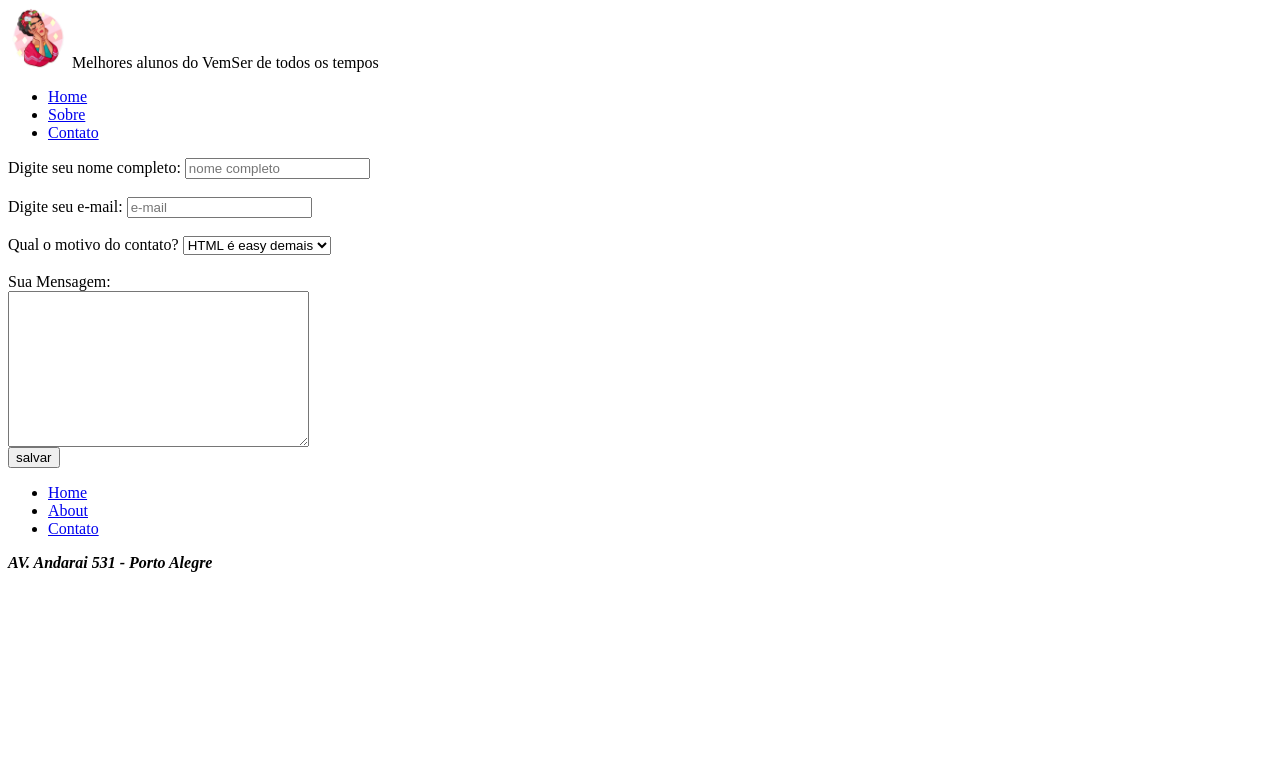
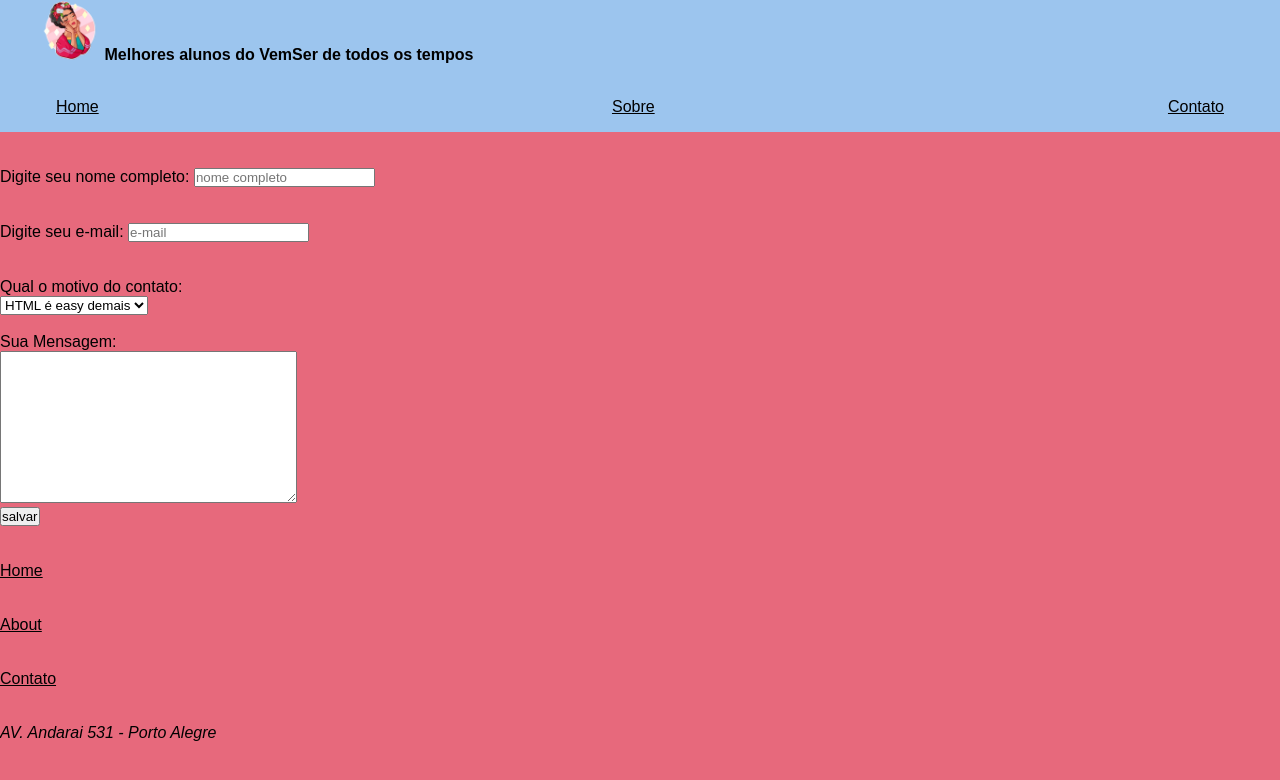
Before and after one commit to LeniCarolineParnoff/Projetos-Html-VemSer, a plain HTML site: page ativ1.html in a window 1280 px wide. Drawn offline with Linux system fonts and the light colour scheme.

Commit message:
Adicionadas alterações no repositorio remoto

```diff
--- a/ativ1.html
+++ b/ativ1.html
@@ -1,27 +1,53 @@
-<html>
+<!DOCTYPE html>
+<html lang="en">
     <head>
+        <meta charset="UTF-8">
+        <meta htpp-equiv="X-UA-Compatible" content="IE=edge">
+        <meta name="viewport" content="width=device-width, initial-scale">
         <title>Vem ser é o melhor programa de estágio da atualidade</title>
+        <link rel="stylesheet" href="./style1.css">
     </head>
     <body>
         <header>
-            <a href= "index.html" ><img src="./img/frida_kahlo.png" alt="Home" width="60"></a>
-            Melhores alunos do VemSer de todos os tempos
+            <div class="container">
+                <a href="/">
+                    <div>
+                        <a href= "index.html" ><img src="./img/frida_kahlo.png" alt="Home" width="60"></a>
+                        <large><b>Melhores alunos do VemSer de todos os tempos</b></large>
+                        <br><br>
+                    </div>
+                </a>
+                <nav>
+                    <ul class="topo">
+                        <li><a href="/">Home</a></li>
+                        <li><a href="/sobre">Sobre</a></li>
+                        <li><a href="/contato">Contato</a></li>
+                    </ul>
+                </nav>
+            </div>
         </header>
-        <nav>
-            <ul>
-                <li><a href="/.home">Home</a></li>
-                <li><a href="/.sobre">Sobre</a></li>
-                <li><a href="/.contato">Contato</a></li>
-            </ul>
-        </nav>
+        <main>
+
+        </main>
+        <footer>
+
+        </footer>
+
         <form>
+            <br><br>
+            <div>
             <label for="username">Digite seu nome completo:</label>
             <input name="username" placeholder="nome completo" type="text">
+            </div>
             <br><br>
+            <div>
             <label for= "email">Digite seu e-mail:</label>
             <input name="email" placeholder="e-mail" type="email">
+            </div>
             <br><br>
-            <label for="questions">Qual o motivo do contato?</label>
+            <div>
+            <label for="questions">Qual o motivo do contato:</label>
+            </div>
             <select name="questions" id="questions">
                 <option value="q1">HTML é easy demais</option>
                 <option value="q2">HTML é tech</option>
@@ -29,19 +55,23 @@
                 <option value="q4">HTML é tudo</option>
             </select>
             <br><br>
+            <div>
             <label for="Mensagem">Sua Mensagem:</label><br>
+            </div>
             <textarea name="Mensagem" id="Mensagem" cols="35" rows="10"></textarea><br>
-
             <input type="submit" value="salvar">
-
         </form>
             <nav>
+                <br><br>
                 <ul>
                     <li><a href="/.home">Home</a></li>
+                    <br><br>
                     <li><a href="/.about">About</a></li>
+                    <br><br>
                     <li><a href="/.contato">Contato</a></li>
                 </ul>
             </nav>
-        <address><b>AV. Andarai 531 - Porto Alegre</b></address>
+            <br><br>
+        <address>AV. Andarai 531 - Porto Alegre</address>
     </body>
 </html>
--- /dev/null
+++ b/ativ3.css
@@ -0,0 +1,46 @@
+*   {
+    margin: 0;
+    padding: 0;
+    font-family: Arial, Helvetica, sans-serif;
+    color: darkviolet;
+}
+
+body{
+    color: rgb(250, 62, 172);
+    background-color: rgb(216, 212, 212);
+    font-family: Arial, Helvetica, sans-serif;
+}
+.container {
+    padding: 0px 30px;
+    margin: auto;
+    max-width: 1200px;
+}
+
+.topo {
+    display: flex;
+    justify-content: space-between;
+    list-style-type: none;
+    align-items: center;
+    padding: 16px;
+ }
+
+
+ .main-text {
+    color: black;
+ }
+
+ .navbar {
+
+    text-align: center;
+    margin: auto;
+    max-width: 1200px;
+ }
+
+
+
+
+
+ header {
+    background-color: pink;
+    padding: 0px 8px;
+}
--- /dev/null
+++ b/index.css
@@ -0,0 +1,37 @@
+*   {
+    margin: 0;
+    padding: 0;
+    font-family: Arial, Helvetica, sans-serif;
+    color: darkviolet;
+}
+
+body{
+    color: red;
+    background-color: rgb(216, 212, 212);
+    font-family: Arial, Helvetica, sans-serif;
+}
+
+.container {
+    padding: 0px 30px;
+    margin: auto;
+    max-width: 1200px;
+}
+
+.topo {
+    display: flex;
+    justify-content: space-between;
+    list-style-type: none;
+    align-items: center;
+    padding: 16px;
+ }
+
+ header {
+    background-color: pink;
+}
+
+
+.main-text {
+    background-color: #333;
+    padding: 10px 10px;
+    color:white;
+}
--- /dev/null
+++ b/style1.css
@@ -0,0 +1,54 @@
+*   {
+    margin: 0;
+    padding: 0;
+    font-family: Arial, Helvetica, sans-serif;
+    color: black;
+}
+
+.container {
+    padding: 0px 30px;
+    margin: auto;
+    max-width: 1200px;
+}
+
+.topo {
+    display: flex;
+    justify-content: space-between;
+    list-style-type: none;
+    align-items: center;
+    padding: 16px;
+}
+
+header {
+    background-color: rgb(156, 197, 238);
+}
+
+
+.main-text {
+    background-color: #333;
+    padding: 10px 10px;
+    color:white;
+}
+
+body {
+    color: black;
+    background-color: rgb(231, 105, 124);
+    font-family: Arial, Helvetica, sans-serif;
+    color: black;
+
+}
+
+li {
+color: green;
+
+}
+
+footer img {
+    width: 50px;
+    height: 50px;
+}
+
+footer {
+    display: flex;
+    justify-content: center;
+}
```
Also changed, not shown: AULA 2/exe1.html (added, +32 -0 lines), ativ3.html (+41 -17 lines), index.html (renamed from ativ2.html, +33 -10 lines), AULA 2/style.css (added).
